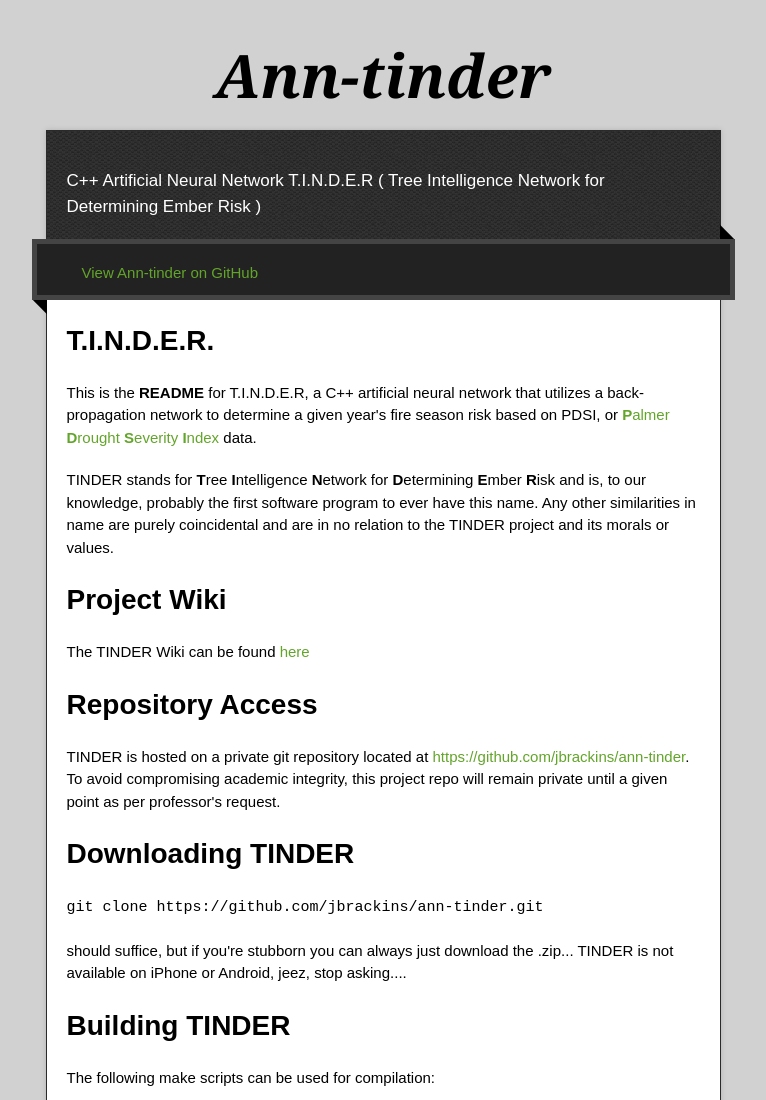
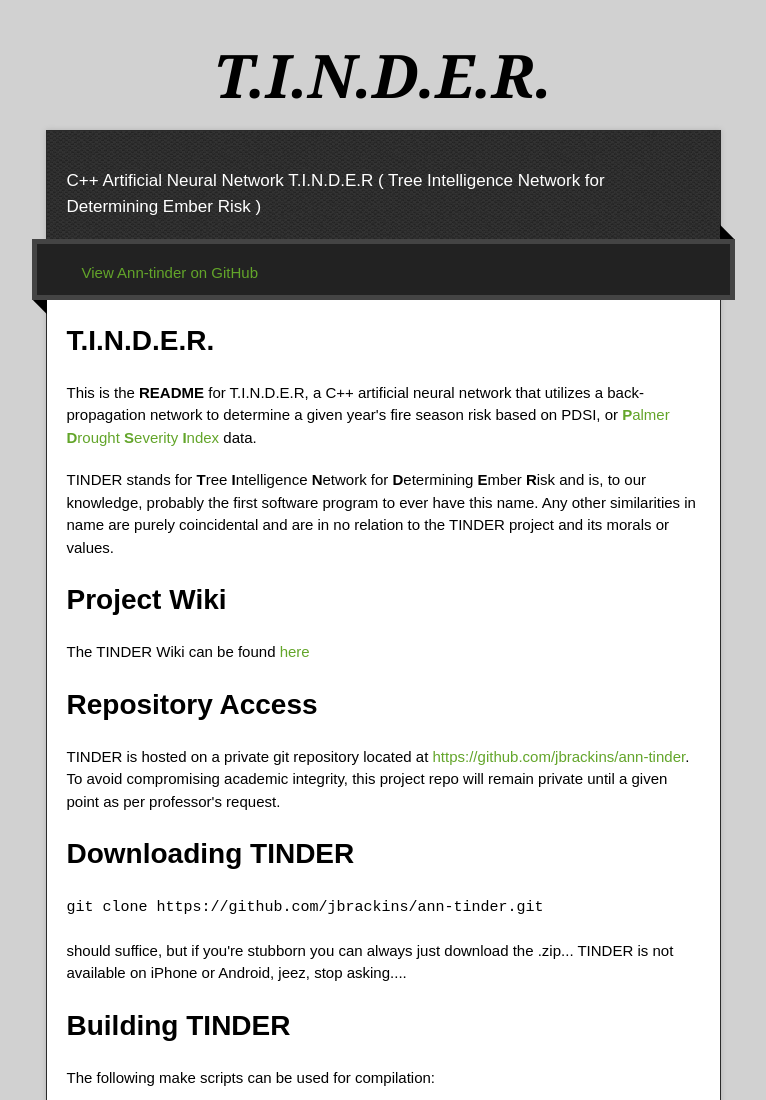
Before and after one commit to jbrackins/ann-tinder, a plain HTML site: page index.html in a window 1280 px wide. Shown: the top 1100 px of the page, without its empty margins (257-1023 px from the left). Drawn offline with nearby package versions, Linux system fonts and the light colour scheme.

Commit message:
Update index.html

```diff
--- a/index.html
+++ b/index.html
@@ -11,7 +11,7 @@
   <script type="text/javascript" src="https://ajax.googleapis.com/ajax/libs/jquery/1.7.1/jquery.min.js"></script>
   <script type="text/javascript" src="javascripts/script.js"></script>
 
-  <title>Ann-tinder</title>
+  <title>T.I.N.D.E.R.</title>
   <meta name="description" content="C++ Artificial Neural Network T.I.N.D.E.R ( Tree Intelligence Network for Determining Ember Risk )">
 
   <meta name="viewport" content="width=device-width,initial-scale=1">
@@ -22,7 +22,7 @@
 
   <div class="wrapper">
     <header>
-      <h1 class="title">Ann-tinder</h1>
+      <h1 class="title">T.I.N.D.E.R.</h1>
     </header>
     <div id="container">
       <p class="tagline">C++ Artificial Neural Network T.I.N.D.E.R ( Tree Intelligence Network for Determining Ember Risk )</p>
```
